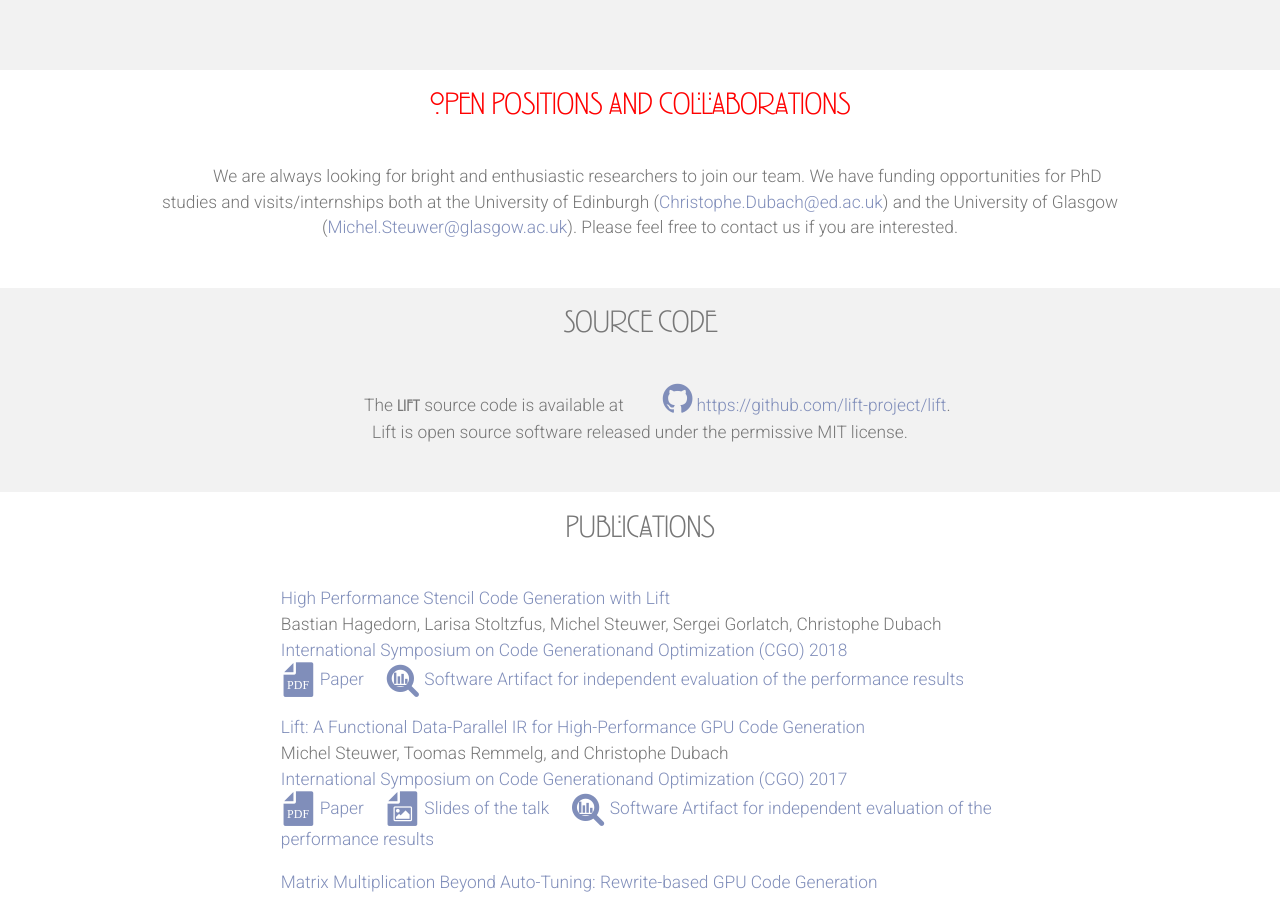
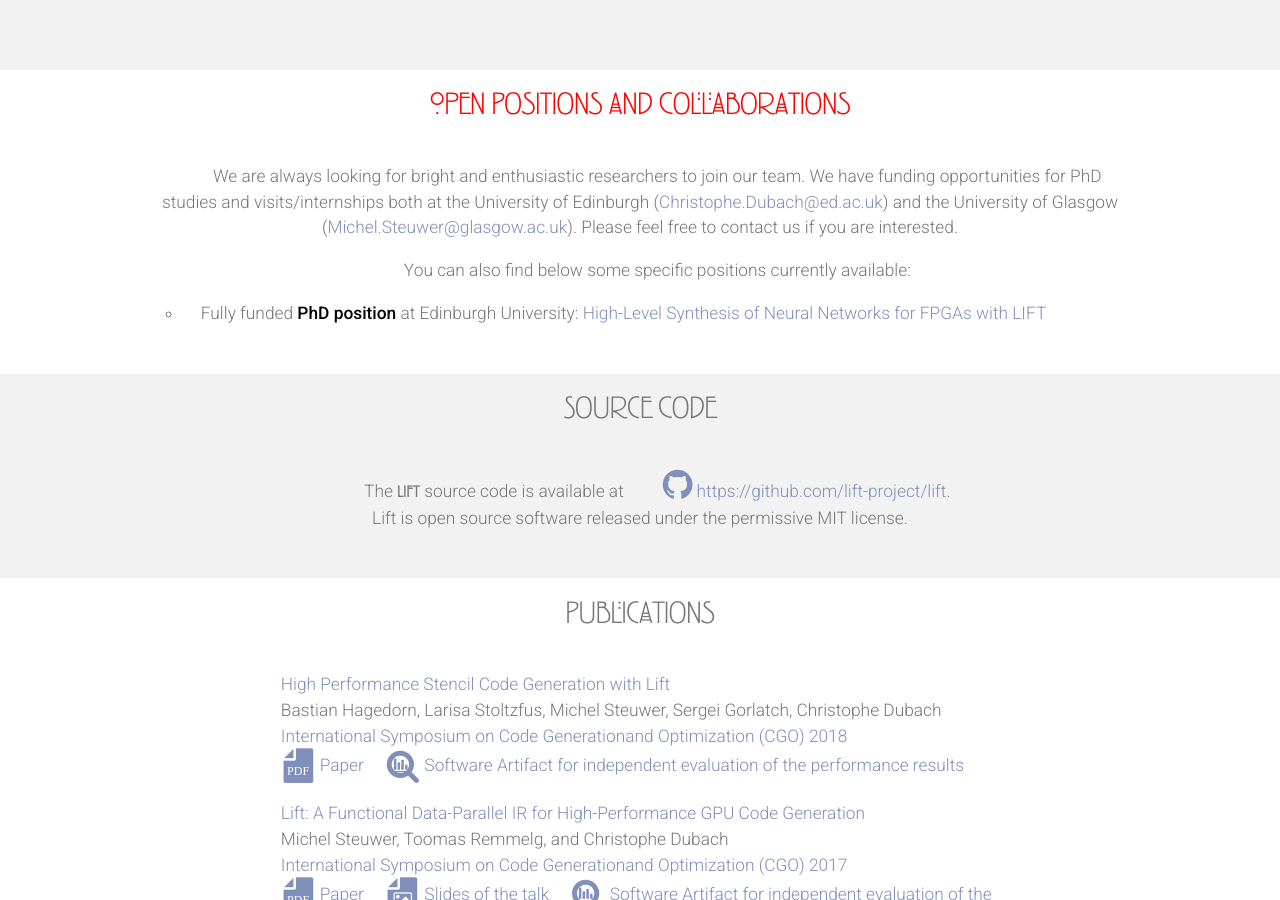
Before and after one commit to lift-project/lift-project.github.io, a Jekyll site: the page built from index.html, in a window 1280 px wide and 900 px high, scrolled down 876 px. Built offline with Jekyll 4.4.1, drawn with Linux system fonts in a browser that asks for light colours; nearby versions of some CDN libraries.

Commit message:
Added PhD position

```diff
--- a/_includes/menu.html
+++ b/_includes/menu.html
@@ -4,14 +4,15 @@
         <!-- Collect the nav links, forms, and other content for toggling -->
         <ul class="nav">
             <li><a href="index.html">Home</a></li>
-            <li><a href="index.html#positions">Open positions</a>
-                <!--<ul class="dropdown-menu">
-                    <li><a href="#">Link</a></li>
-                    <li role="separator" class="divider"></li>
-                    <li><a href="#">Separated link</a></li>
+            <li class="dropdown">
+	      <a href="index.html#positions">Open positions <span class="caret"></span></a>
+              <ul class="dropdown-menu">
+		    <li><a href="PhDMSR.html">PhD position</a></li>
+                    <!--<li role="separator" class="divider"></li>
+                    <li><a href="#">Separated link</a></li>-->
                     <div class="dropdown-blur"></div>
                     <div class="dropdown-bg"></div>
-                </ul>-->
+                </ul>
             </li>
             <!--<li class="active">--><li><a href="index.html#code">Source Code</a></li>
             <li><a href="index.html#pubs">Publications</a></li>
--- a/index.html
+++ b/index.html
@@ -61,12 +61,21 @@ title: Home
         <header>
           <h2>Open Positions and Collaborations</h2>
         </header>
-        <p> We are always looking for bright and enthusiastic researchers to join our team.
-            We have funding opportunities for PhD studies and visits/internships both at the University of Edinburgh
-            (<a href="mailto:christophe.dubach@ed.ac.uk">Christophe.Dubach@ed.ac.uk</a>) and the University of Glasgow
-            (<a href="mailto:michel.steuwer@glasgow.ac.uk">Michel.Steuwer@glasgow.ac.uk</a>).
-            Please feel free to contact us if you are interested.
-            <!--You can also find below some specific positions currently available:-->
+        <p>
+	  We are always looking for bright and enthusiastic researchers to join our team.
+          We have funding opportunities for PhD studies and visits/internships both at the University of Edinburgh
+          (<a href="mailto:christophe.dubach@ed.ac.uk">Christophe.Dubach@ed.ac.uk</a>) and the University of Glasgow
+          (<a href="mailto:michel.steuwer@glasgow.ac.uk">Michel.Steuwer@glasgow.ac.uk</a>).
+          Please feel free to contact us if you are interested.
+	</p>
+	<p>
+	  You can also find below some specific positions currently available:
+          <ul>
+            <li>Fully funded <b>PhD position</b> at Edinburgh University: <a href="PhDMSR.html">High-Level Synthesis of Neural Networks for FPGAs with LIFT</a></li>
+          </ul>
+	</p>
+
+
         </p>
       </div>
     </div>
```
Also changed, not shown: PhDMSR.html (added, +87 -0 lines).
